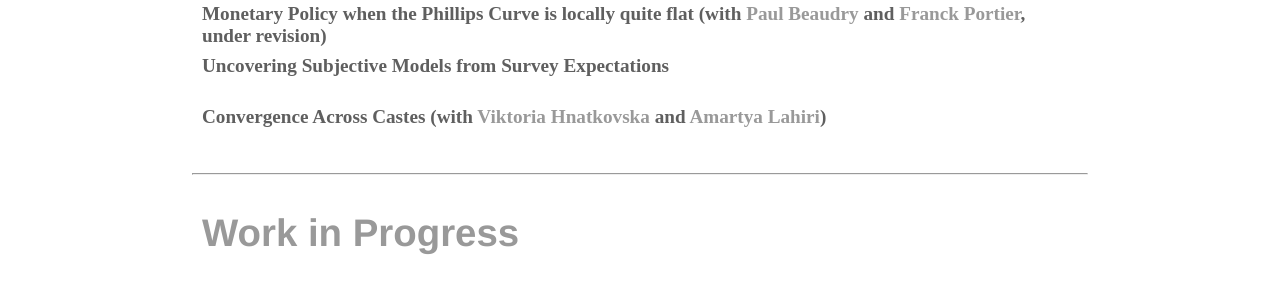
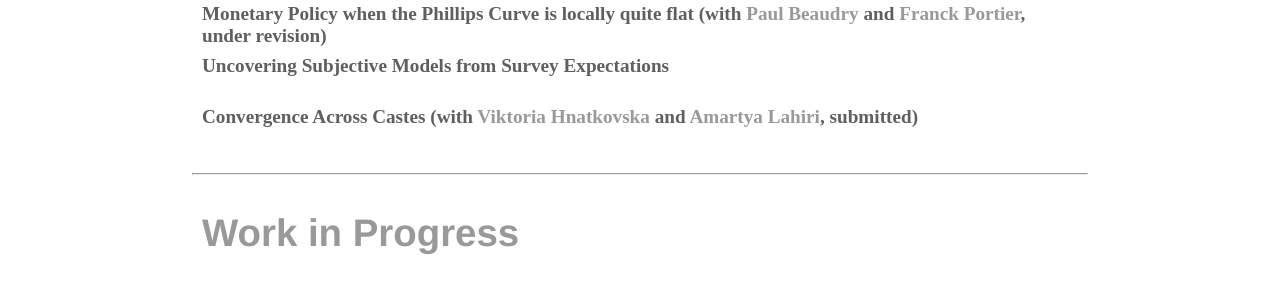
Before and after one commit to sevhou/sevhou.github.io, a Jekyll site: the page built from research/index.html, in a window 1280 px wide. Shown: the part 656-948 px from the top of the page. Built offline with Jekyll 4.4.1, drawn with Linux system fonts in a browser that asks for light colours.

Commit message:
Update index.html

```diff
--- a/research/index.html
+++ b/research/index.html
@@ -43,7 +43,7 @@
       </div>
     </div>
 
-    <h2 type="button" class="slide-toggle">Convergence Across Castes (with <a href="https://hnatkovska.arts.ubc.ca/">Viktoria Hnatkovska</a> and <a href="https://alahiri.arts.ubc.ca/">Amartya Lahiri</a>)</h2>
+    <h2 type="button" class="slide-toggle">Convergence Across Castes (with <a href="https://hnatkovska.arts.ubc.ca/">Viktoria Hnatkovska</a> and <a href="https://alahiri.arts.ubc.ca/">Amartya Lahiri</a>, submitted)</h2>
     <div class="box">
         <div class="box-inner">India has witnessed a remarkable catch-up by the historically disadvantaged scheduled castes and tribes (SC/STs) towards non-SC/ST levels in their education attainment levels, occupation choices as well as wages during the period 1983-2012. Using a heterogenous agent, multi-sector model we show that sectoral productivity growth during this period can explain 75 percent of the observed wage convergence between the castes. Inter-sectoral net flows of workers are key as they account for 3/4 of the predicted convergence. Absent these net flows, the caste wage gaps would have marginally widened. Selection effects, while present in the model, account for just a quarter of the predicted wage convergence. We also find that affirmative action policies that reduced skilling costs for SC/STs may have reduced the levels of the caste wage gaps at all times but played a limited role in accounting for the dynamics of the wage gap. Growth was key for the dynamic wage convergence.
 
```
